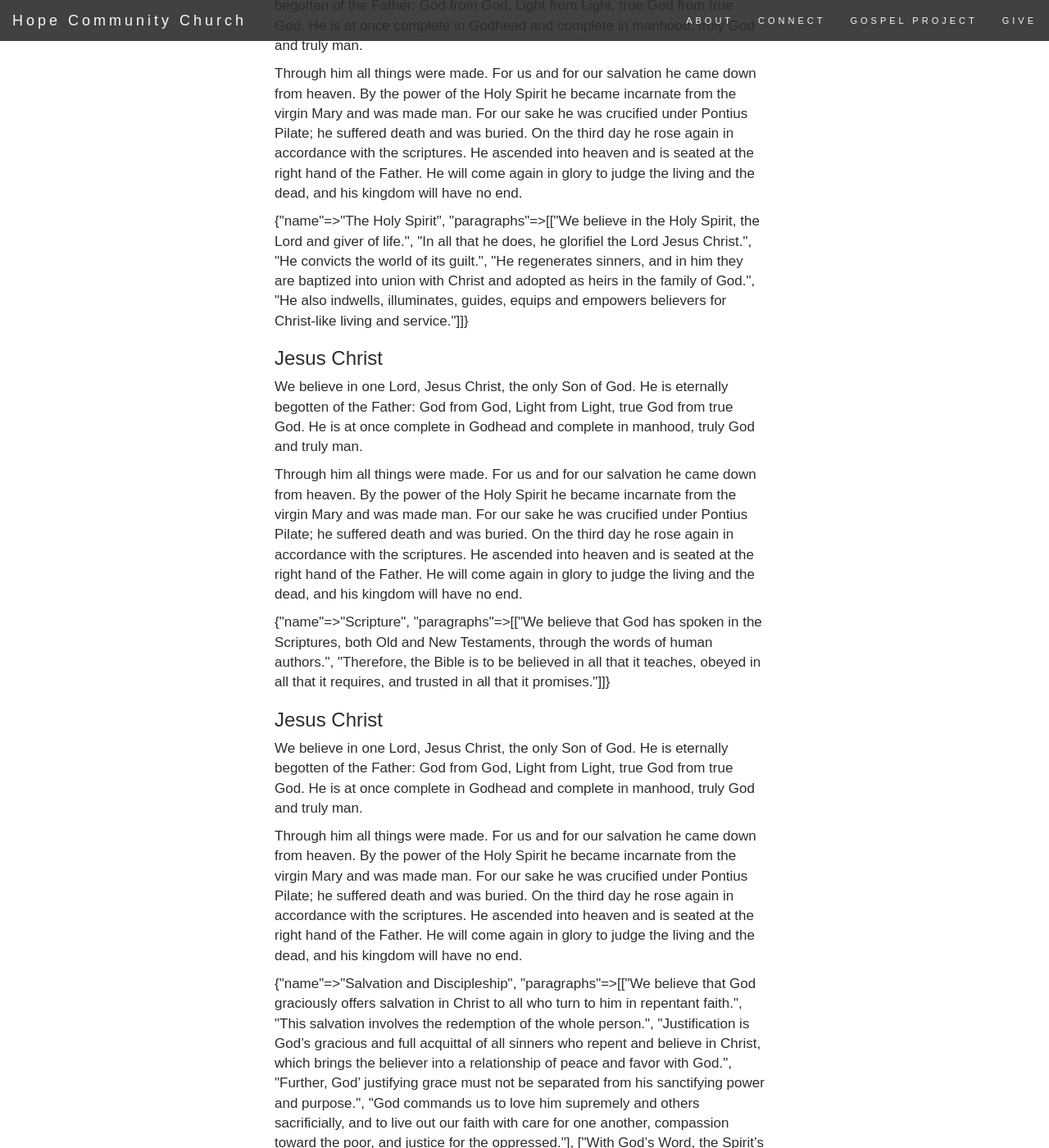
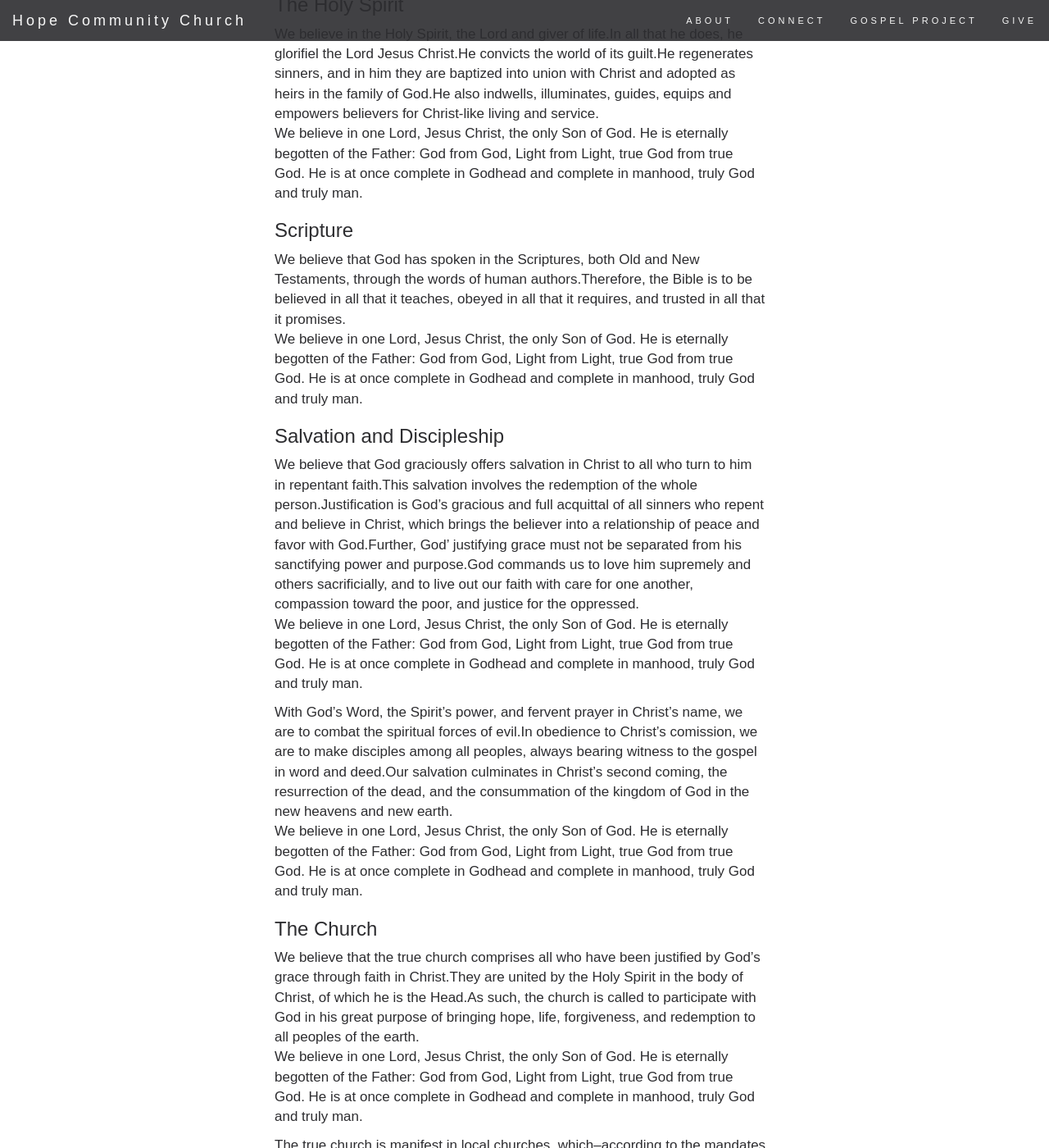
Before and after one commit to calcnerd256/hope-community.github.io, a Jekyll site: the page built from about.html, in a window 1280 px wide and 1400 px high, scrolled down 1785 px. Shown: the whole window at 82% size. Built offline with Jekyll 4.4.1, drawn with Linux system fonts in a browser that asks for light colours; nearby versions of some CDN libraries; some of the changed text lies outside the part shown.

Commit message:
continued through templating paragraphs within the confession

```diff
--- a/about.html
+++ b/about.html
@@ -43,24 +43,15 @@ permalink: /about/
 					{% endcomment %}{{ "" }}{% endif %}{% endfor %}</div>
 
 					<div class='section-title'>Confession of Faith</div>
-					<div class='section-text-block'>{% for confession in site.data.about.confession_of_faith %}{{ confession }}
+					<div class='section-text-block'>{% for confession in site.data.about.confession_of_faith %}
 
-<h3>Jesus Christ</h3>
+<h3>{{ confession.name }}</h3>{% for paragraph in confession.paragraphs %}{{ paragraph }}
 <p>
 	We believe in one Lord, Jesus Christ, the only Son of God.
 	He is eternally begotten of the Father: God from God, Light from Light, true God from true God.
 	He is at once complete in Godhead and complete in manhood, truly God and truly man.
-</p>
-
-<p>
-	Through him all things were made.
-	For us and for our salvation he came down from heaven.
-	By the power of the Holy Spirit he became incarnate from the virgin Mary and was made man.
-	For our sake he was crucified under Pontius Pilate; he suffered death and was buried.
-	On the third day he rose again in accordance with the scriptures.
-	He ascended into heaven and is seated at the right hand of the Father.
-	He will come again in glory to judge the living and the dead, and his kingdom will have no end.
-</p>{% endfor %}
+</p>{% unless forloop.last %}
+{% endunless %}{% endfor %}{% endfor %}
 					</div>
 					<div class='section-text-block'>
 
```
